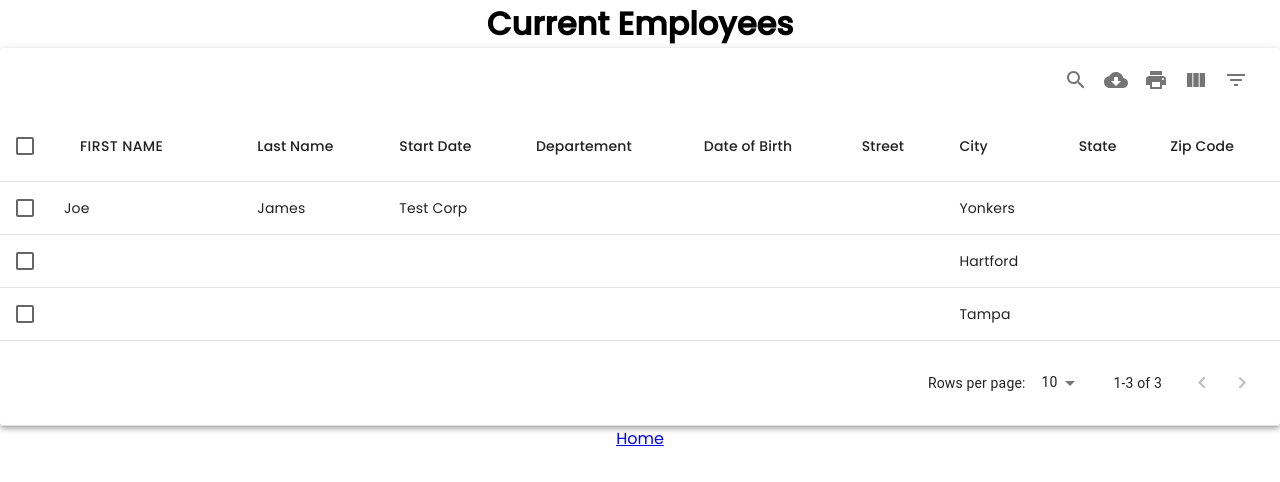
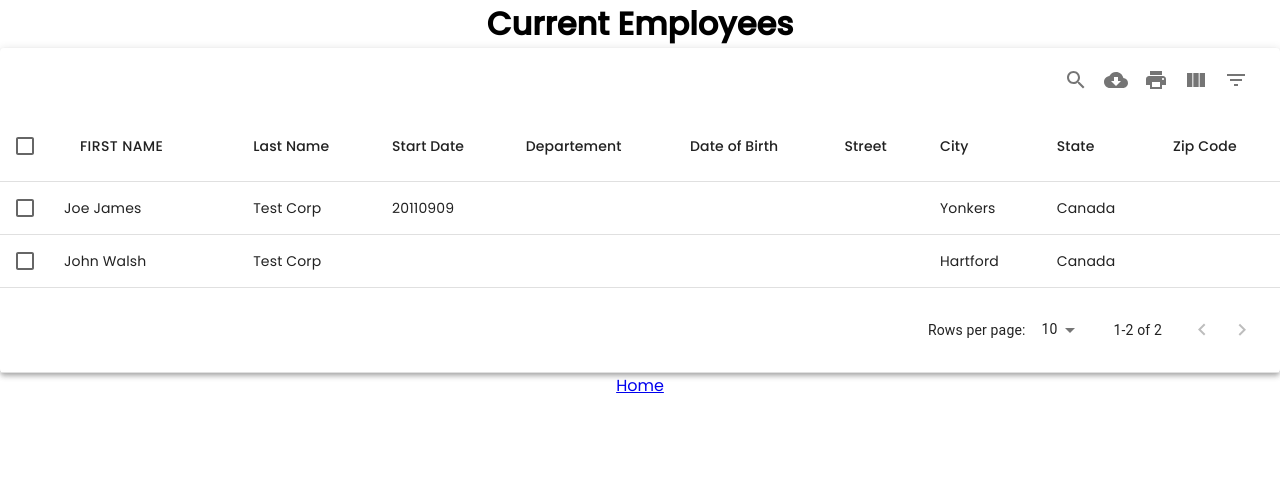
Before and after one commit to yxwangOCR/YixuanWANG_P14_13092022_WealthHealth, a React (Create React App) app: page /employee-list in a window 1280 px wide. Shown: the top 482 px of the page. Built offline with nearby package versions, Linux system fonts and the light colour scheme.

Commit message:
Country Selector

```diff
--- a/package.json
+++ b/package.json
@@ -5,8 +5,12 @@
   "dependencies": {
     "@emotion/react": "^11.10.4",
     "@emotion/styled": "^11.10.4",
+    "@material-ui/core": "^4.12.4",
+    "@material-ui/lab": "^4.0.0-alpha.61",
+    "@mui/base": "^5.0.0-alpha.97",
     "@mui/icons-material": "^5.10.3",
     "@mui/material": "^5.10.5",
+    "@mui/styled-engine-sc": "^5.10.3",
     "@testing-library/jest-dom": "^5.14.1",
     "@testing-library/react": "^13.0.0",
     "@testing-library/user-event": "^13.2.1",
@@ -18,6 +22,7 @@
     "react-scripts": "5.0.1",
     "react-select": "^5.4.0",
     "react-select-country-list": "^2.2.3",
+    "styled-components": "^5.3.5",
     "web-vitals": "^2.1.0"
   },
   "scripts": {
--- a/src/components/Address/Address.jsx
+++ b/src/components/Address/Address.jsx
@@ -1,7 +1,7 @@
 import React from "react";
+import "./Address.css";
 import { useFormContext } from "react-hook-form";
 import CountrySelector from "../CountrySelector/CountrySelector";
-import "./Address.css";
 
 function Address() {
   const methods = useFormContext();
@@ -15,8 +15,11 @@ function Address() {
       <label>City: </label>
       <input type="text" {...methods.register("city")} />
 
-      <label>State: </label>
-      <CountrySelector {...methods.register("country")} />
+      <label>Country: </label>
+      <span {...methods.register("country")}>
+        {" "}
+        <CountrySelector />
+      </span>
 
       <label>Zip Code: </label>
       <input {...methods.register("zipCode")} />
@@ -25,3 +28,6 @@ function Address() {
 }
 
 export default Address;
+
+//Warning: Function components cannot be given refs. Attempts to access this ref will fail. Did you mean to use React.forwardRef()?
+//UseController :  https://react-hook-form.com/api/usecontroller#main
--- a/src/components/Form/Form.jsx
+++ b/src/components/Form/Form.jsx
@@ -8,6 +8,7 @@ import Department from "../Department/Department";
 function Form() {
   const methods = useForm();
   const { handleSubmit, getValues } = methods;
+
   return (
     <FormProvider {...methods}>
       <form
@@ -17,7 +18,7 @@ function Form() {
         <BaseInfo />
         <Address />
         <Department />
-        <input type="submit" value="Save" className="submit-btn" />
+        {/*<input type="submit" value="Save" className="submit-btn" />*/}
 
         <button
           type="button"
--- a/src/components/Table/Table.jsx
+++ b/src/components/Table/Table.jsx
@@ -76,22 +76,34 @@ function Table() {
       },
     },
   ];
+
+  const options = {
+    filterType: "dropdown",
+  };
+
   const data = [
     {
-      firstName: "Joe",
-      lastName: "James",
-      startDate: "Test Corp",
+      firstName: "Joe James",
+      lastName: "Test Corp",
+      startDate: "20110909",
       city: "Yonkers",
+      country: "Canada",
       state: "NY",
     },
-    { name: "John Walsh", company: "Test Corp", city: "Hartford", state: "CT" },
-    { name: "Bob Herm", company: "Test Corp", city: "Tampa", state: "FL" },
+    {
+      firstName: "John Walsh",
+      lastName: "Test Corp",
+      stateDate: "20220901",
+      city: "Hartford",
+      country: "Canada",
+      state: "CT",
+    },
   ];
-
-  const options = {
-    filterType: "checkbox",
-  };
-  return <MUIDataTable data={data} columns={columns} options={options} />;
+  return (
+    <>
+      <MUIDataTable data={data} columns={columns} options={options} />
+    </>
+  );
 }
 
 export default Table;
```
Also changed, not shown: 1 other file (tests, documents, lock files or other folders).
